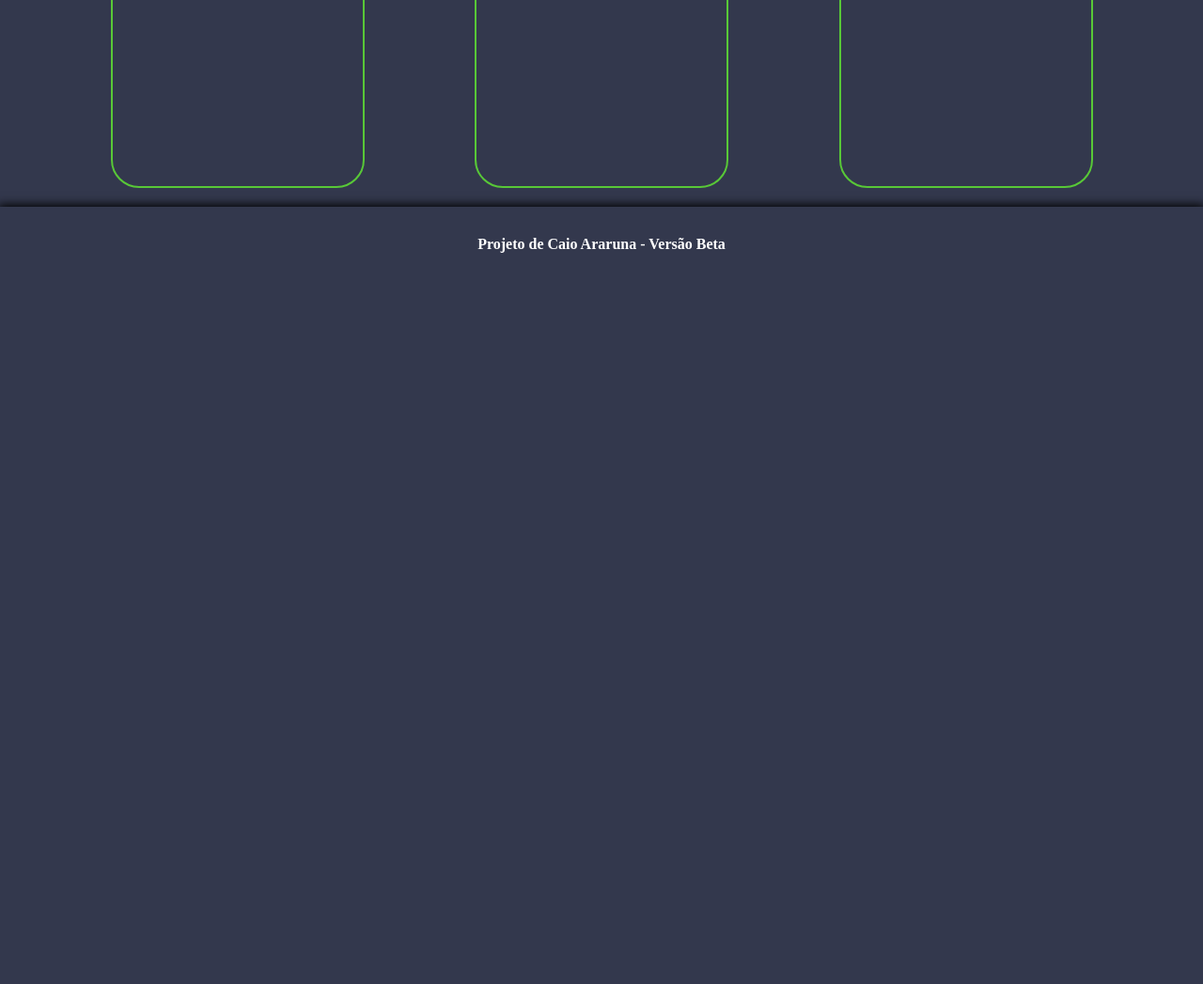
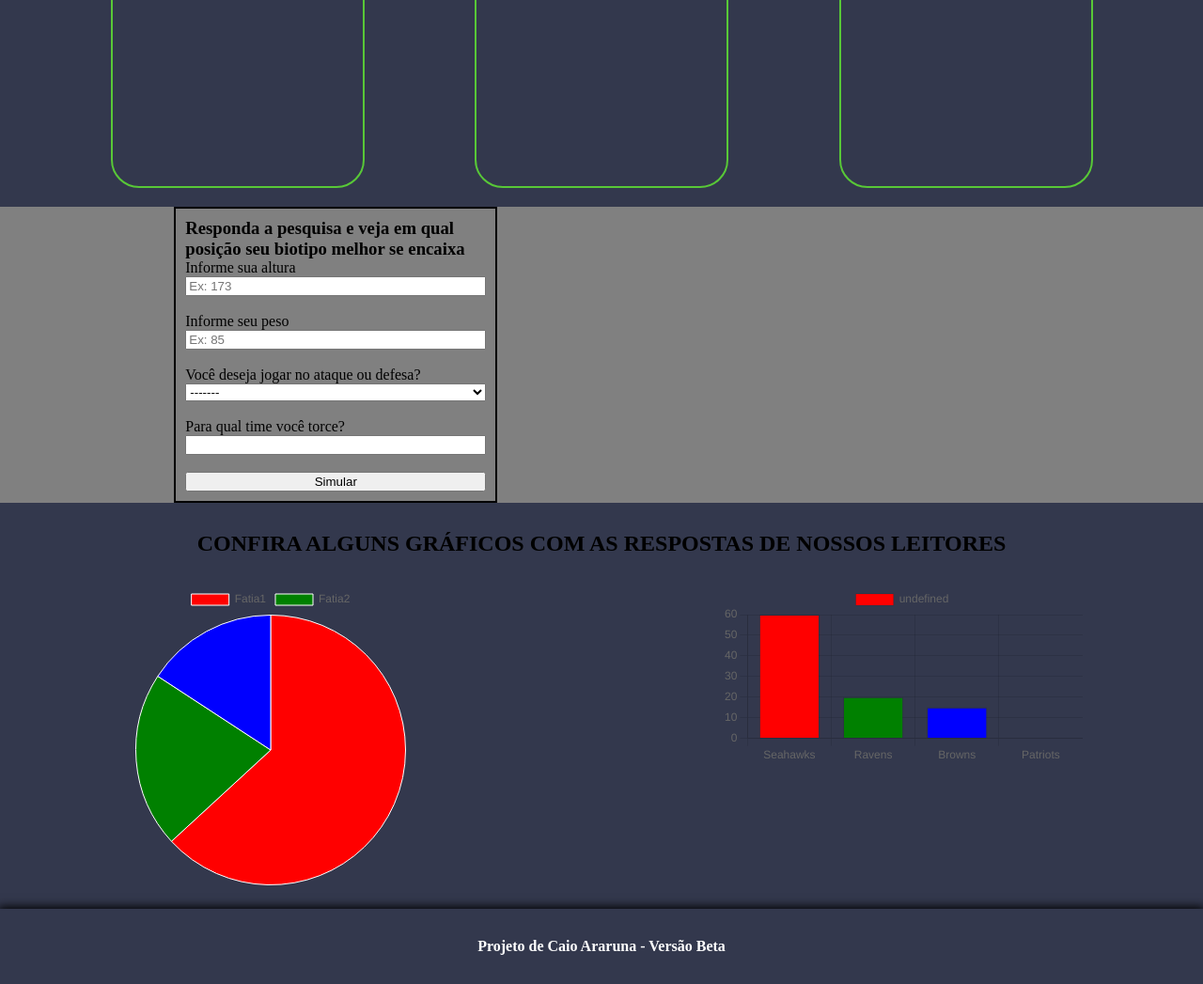
Before and after one commit to CaioAraruna/MeuProjeto, a website: page public/flag.html in a window 1280 px wide. Shown: the part 2073-3120 px from the top of the page at 94% size. Before the commit the page ends 2373 px from the top, so only its background shows below. Drawn offline with nearby package versions, Linux system fonts and the light colour scheme.

Commit message:
Atualização CSS - Pagina de Flag

```diff
--- a/public/css/flag.css
+++ b/public/css/flag.css
@@ -259,3 +259,37 @@ footer{
     display: flex;
     box-shadow: 0 0 10px 2px black
 }
+
+.pesquisa{
+    display: flex;
+    justify-content: space-around;
+    background-color: grey;
+    height: fit-content;
+    width: 100%;
+}
+
+.div_formPesquisa{
+    margin-left: 50px;
+    display: flex;
+    border: 2px black solid;
+    flex-direction: column;
+    width: 25%;
+    padding: 10px;
+}
+
+#div_resultado{
+    padding-left: 25px;
+    width: 25%;
+}
+
+#div_graficos{
+    display: flex;
+    justify-content: space-around;
+    padding-bottom: 25px;
+}
+
+#graficos h2{
+    display: flex;
+    padding: 30px;
+    justify-content: center;
+}
--- a/public/flag.html
+++ b/public/flag.html
@@ -6,6 +6,10 @@
     <meta name="viewport" content="width=device-width, initial-scale=1.0">
     <title>Conceitos Flag Football</title>
     <link rel="stylesheet" href="./css/flag.css">
+    <link rel="preconnect" href="https://fonts.googleapis.com">
+    <link rel="preconnect" href="https://fonts.gstatic.com" crossorigin>
+    <link href="https://fonts.googleapis.com/css2?family=Poppins:wght@300&display=swap" rel="stylesheet">
+    <script src="https://cdn.jsdelivr.net/npm/chart.js"></script>
 </head>
 
 <body>
@@ -96,8 +100,46 @@
         </div>
     </section>
 
+    <section class="pesquisa">
+        <div class="div_formPesquisa">
+            <h3>Responda a pesquisa e veja em qual posição seu biotipo melhor se encaixa</h3>
+            Informe sua altura <input type="number" id="input_altura" placeholder="Ex: 173"> <br>
+            Informe seu peso <input type="number" id="input_peso" placeholder="Ex: 85"> <br>
+            Você deseja jogar no ataque ou defesa?
+            <select name="" id="input_lado">
+                <option value=""> ------- </option>
+                <option value="Ataque">Ataque</option>
+                <option value="Defesa">Defesa</option>
+            </select> <br>
+            <!-- TROCAR ESSE INPUT DO LADO E COLOCAR O SELECTION -->
+            Para qual time você torce? <input type="text" id="input_time"> <br>
+            <!-- TROCAR ESSE INPUT DO TIME E COLOCAR O SELECTION -->
+            <button onclick="simular()">Simular</button>
+        </div>
 
+        <div id="div_resultado"> </div>
 
+    </section>
+    <section id="graficos">
+        <h2>CONFIRA ALGUNS GRÁFICOS COM AS RESPOSTAS DE NOSSOS LEITORES</h2>
+        <div id="div_graficos">
+            <div class="grafico-1">
+                <div class="grafico-lado">
+                    <section style="width: 30vw; height: 40vh;">
+                        <canvas class="grafico_lado" id="graficoPizza_lado"></canvas>
+                    </section>
+                </div>
+            </div>
+            <div class="grafico-2">
+                <div class="grafico-time">
+                    <section style="width: 30vw; height: 40vh;">
+                        <canvas class="grafico_time" id="grafico_time"></canvas>
+                    </section>
+                </div>
+            </div>
+
+        </div>
+    </section>
     <footer>
         <div class="rodape">
             <span>Projeto de Caio Araruna - Versão Beta
@@ -108,3 +150,90 @@
 </body>
 
 </html>
+
+<script>
+
+    var listaPosicao = [];
+    var listaTime = [];
+
+    // DEIXAR O GRÁFICO RESPONSIVO AOS BAGULHOS DO BANCOS
+    // GRAFICO ATAQUE/DEFESA
+    var contextoGrafico1 = document.getElementById('graficoPizza_lado').getContext('2d');
+
+    var grafico1 = new Chart(contextoGrafico1, {
+        type: 'pie',
+        data: {
+            labels: ['Fatia1', 'Fatia2'],
+            datasets: [{
+                data: [60, 20, 15],  // Proporções das fatias
+                backgroundColor: ['red', 'green', 'blue'],
+                borderWidth: 1
+            }]
+        },
+        options: {
+            // Configurações adicionais do gráfico
+        }
+    });
+
+
+    // GRAFICO TIME
+
+    var contextoGrafico2 = document.getElementById('grafico_time').getContext('2d');
+
+    var grafico2 = new Chart(contextoGrafico2, {
+        type: 'bar',
+        data: {
+            labels: ['Seahawks', 'Ravens', 'Browns', 'Patriots'],
+            datasets: [{
+                data: [60, 20, 15],  // Proporções das fatias
+                backgroundColor: ['red', 'green', 'blue', 'purple'],
+                borderWidth: 1
+            }]
+        },
+        options: {
+            // Configurações adicionais do gráfico
+        }
+    });
+
+
+    function simular() {
+        var altura = input_altura.value;
+        var peso = input_peso.value;
+        var time = input_time.value;
+        var lado = input_lado.value;
+
+
+        if(lado == "Ataque" && altura <= 180 && peso > 75 & peso <= 100){
+        div_resultado.innerHTML = `Você poderia ser um Running Back no ${time} "COLOCAR IMAGEM DE ALGUM JOGADOR"`;
+        }
+
+        if(lado == "Ataque" && altura > 180 && peso < 100){
+            div_resultado.innerHTML = `Você poderia ser um Wide Receiver no ${time} "COLOCAR IMAGEM DE ALGUM JOGADOR"`
+        }
+
+        if(lado == "Ataque" && altura >= 188 && peso < 100){
+            div_resultado.innerHTML = `Você poderia ser um Quaterback no ${time} "COLOCAR IMAGEM DE ALGUM JOGADOR"`
+        }
+
+        if(lado == "Ataque" && altura >= 188 && peso > 100){
+            div_resultado.innerHTML = `Você poderia ser um jogador de linha no ${time} "COLOCAR IMAGEM DE ALGUM JOGADOR"`
+        }
+
+        if(lado == "Defesa" && altura < 180 && peso < 100){
+            div_resultado.innerHTML = `Você poderia ser um Safety no ${time} "COLOCAR IMAGEM DE ALGUM JOGADOR"`
+        }
+
+        if(lado == "Defesa" && altura > 180 && peso < 100){
+            div_resultado.innerHTML = `Você poderia ser um Corner Back no ${time} "COLOCAR IMAGEM DE ALGUM JOGADOR"`
+        }
+
+        if(lado == "Defesa" && altura > 185 && peso >= 100){
+            div_resultado.innerHTML = `Você poderia ser um LineBacker no ${time} "COLOCAR IMAGEM DE ALGUM JOGADOR"`
+        }
+
+        if(lado == "Defesa" && altura > 190 && peso >= 110){
+            div_resultado.innerHTML = `Você poderia ser um Defensive Line no ${time} "COLOCAR IMAGEM DE ALGUM JOGADOR"`
+        }
+    }
+
+</script>
```
